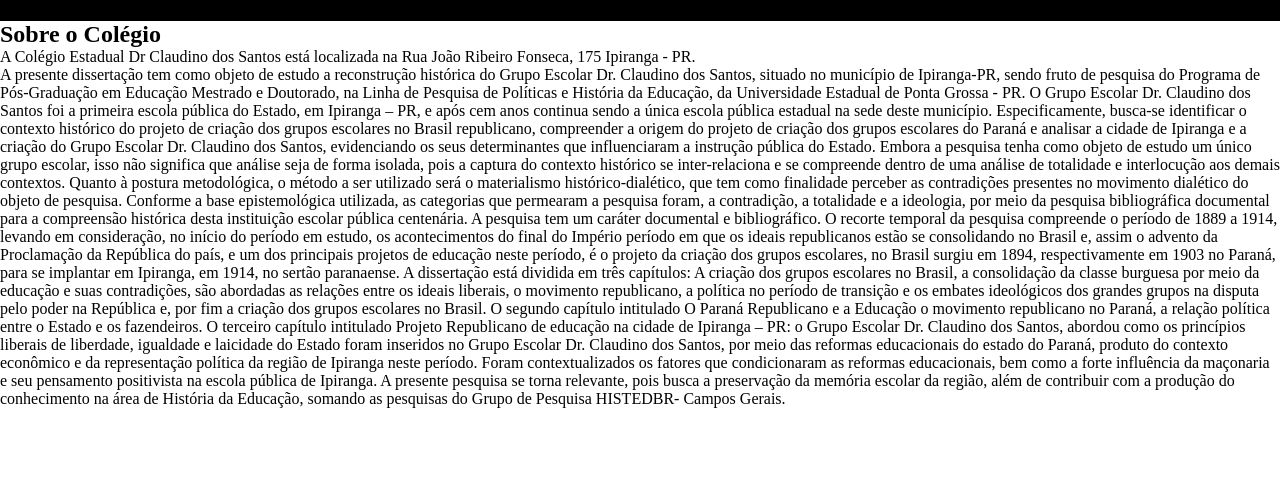
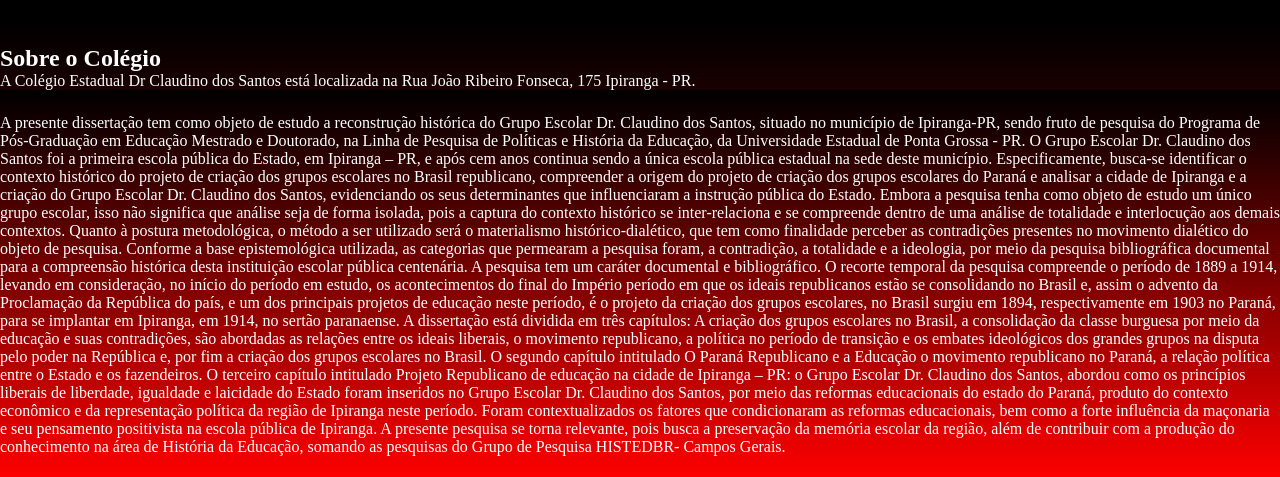
Before and after one commit to J-Netto/siteescola, a plain HTML site: page index.html in a window 1280 px wide. Shown: the part 274-751 px from the top of the page. Drawn offline with Linux system fonts and the light colour scheme.

Commit message:
Add files via upload

```diff
--- a/index.html
+++ b/index.html
@@ -8,7 +8,7 @@
     <link rel="stylesheet" href="style.css">
 </head>
 <header class="cabecalho">
-    <img class="cabecalho-imagem" src="./img. ccs/logo.png" alt="logo do Colégio Dr. Claudino dos Santos">
+    <img class="cabecalho-imagem" src="./img/logo.png" alt="logo do Colégio Dr. Claudino dos Santos">
 <h1> Colégio Dr Claudino dos Santos</h1>
     <u1>
         <li class="cabecalho-lista-items"> Alunos</li>
@@ -16,14 +16,15 @@
         <li class="cabecalho-lista-items"> Cantina</li>
     </u1>
 </header>
-<section>
-    <h2>Sobre o Colégio</h2>
-    <p> A Colégio Estadual Dr Claudino dos Santos está localizada na Rua João Ribeiro Fonseca, 175 Ipiranga - PR.
-    <p> A presente dissertação tem como objeto de estudo a reconstrução histórica do Grupo Escolar Dr. Claudino dos Santos, situado no município de Ipiranga-PR, sendo fruto de pesquisa do Programa de Pós-Graduação em Educação Mestrado e Doutorado, na Linha de Pesquisa de Políticas e História da Educação, da Universidade Estadual de Ponta Grossa - PR. O Grupo Escolar Dr. Claudino dos Santos foi a primeira escola pública do Estado, em Ipiranga – PR, e após cem anos continua sendo a única escola pública estadual na sede deste município.
-         Especificamente, busca-se identificar o contexto histórico do projeto de criação dos grupos escolares no Brasil republicano, compreender a origem do projeto de criação dos grupos escolares do Paraná e analisar a cidade de Ipiranga e a criação do Grupo Escolar Dr. Claudino dos Santos, evidenciando os seus determinantes que influenciaram a instrução pública do Estado.
+<section class="escola">
+ <h2 class="escola-titulo"> Sobre o Colégio</h2>
+    <p class="escola-texto-um"> A Colégio Estadual Dr Claudino dos Santos está localizada na Rua João Ribeiro Fonseca, 175 Ipiranga - PR.
+    <p class="escola texto-dois"> A presente dissertação tem como objeto de estudo a reconstrução histórica do Grupo Escolar Dr. Claudino dos Santos, situado no município de Ipiranga-PR, sendo fruto de pesquisa do Programa de Pós-Graduação em Educação Mestrado e Doutorado, na Linha de Pesquisa de Políticas e História da Educação, da Universidade Estadual de Ponta Grossa - PR. O Grupo Escolar Dr. Claudino dos Santos foi a primeira escola pública do Estado, em Ipiranga – PR, e após cem anos continua sendo a única escola pública estadual na sede deste município.
+        Especificamente, busca-se identificar o contexto histórico do projeto de criação dos grupos escolares no Brasil republicano, compreender a origem do projeto de criação dos grupos escolares do Paraná e analisar a cidade de Ipiranga e a criação do Grupo Escolar Dr. Claudino dos Santos, evidenciando os seus determinantes que influenciaram a instrução pública do Estado.
          Embora a pesquisa tenha como objeto de estudo um único grupo escolar, isso não significa que análise seja de forma isolada, pois a captura do contexto histórico se inter-relaciona e se compreende dentro de uma análise de totalidade e interlocução aos demais contextos. Quanto à postura metodológica, o método a ser utilizado será o materialismo histórico-dialético, que tem como finalidade perceber as contradições presentes no movimento dialético do objeto de pesquisa. Conforme a base epistemológica utilizada, as categorias que permearam a pesquisa foram, a contradição, a totalidade e a ideologia, por meio da pesquisa bibliográfica documental para a compreensão histórica desta instituição escolar pública centenária.
          A pesquisa tem um caráter documental e bibliográfico. O recorte temporal da pesquisa compreende o período de 1889 a 1914, levando em consideração, no início do período em estudo, os acontecimentos do final do Império período em que os ideais republicanos estão se consolidando no Brasil e, assim o advento da Proclamação da República do país, e um dos principais projetos de educação neste período, é o projeto da criação dos grupos escolares, no Brasil surgiu em 1894, respectivamente em 1903 no Paraná, para se implantar em Ipiranga, em 1914, no sertão paranaense.
          A dissertação está dividida em três capítulos: A criação dos grupos escolares no Brasil, a consolidação da classe burguesa por meio da educação e suas contradições, são abordadas as relações entre os ideais liberais, o movimento republicano, a política no período de transição e os embates ideológicos dos grandes grupos na disputa pelo poder na República e, por fim a criação dos grupos escolares no Brasil. O segundo capítulo intitulado O Paraná Republicano e a Educação o movimento republicano no Paraná, a relação política entre o Estado e os fazendeiros. O terceiro capítulo intitulado Projeto Republicano de educação na cidade de Ipiranga – PR: o Grupo Escolar Dr. Claudino dos Santos, abordou como os princípios liberais de liberdade, igualdade e laicidade do Estado foram inseridos no Grupo Escolar Dr. Claudino dos Santos, por meio das reformas educacionais do estado do Paraná, produto do contexto econômico e da representação política da região de Ipiranga neste período. Foram contextualizados os fatores que condicionaram as reformas educacionais, bem como a forte influência da maçonaria e seu pensamento positivista na escola pública de Ipiranga.
          A presente pesquisa se torna relevante, pois busca a preservação da memória escolar da região, além de contribuir com a produção do conhecimento na área de História da Educação, somando as pesquisas do Grupo de Pesquisa HISTEDBR- Campos Gerais. </p>
-</section>
+<img class="escola-imagem" src="./img/livros.png" alt="livros.do" >
+        </section>
 </html>
--- a/style.css
+++ b/style.css
@@ -22,3 +22,11 @@ display: inline-block;
 margin: 0 60px;
 padding: 100px 0;
 font-size: 40px;}
+.escola-imagem{width: 20%;}
+.escola { background-image: linear-gradient( black,rgb(255, 0, 0));
+color:rgb(255, 255, 255);
+display: flexbox;
+justify-content: center;
+align-items: center;
+padding: 24px 0;
+}
```
Also changed, not shown: img/logo.png (added), 2 other files.
